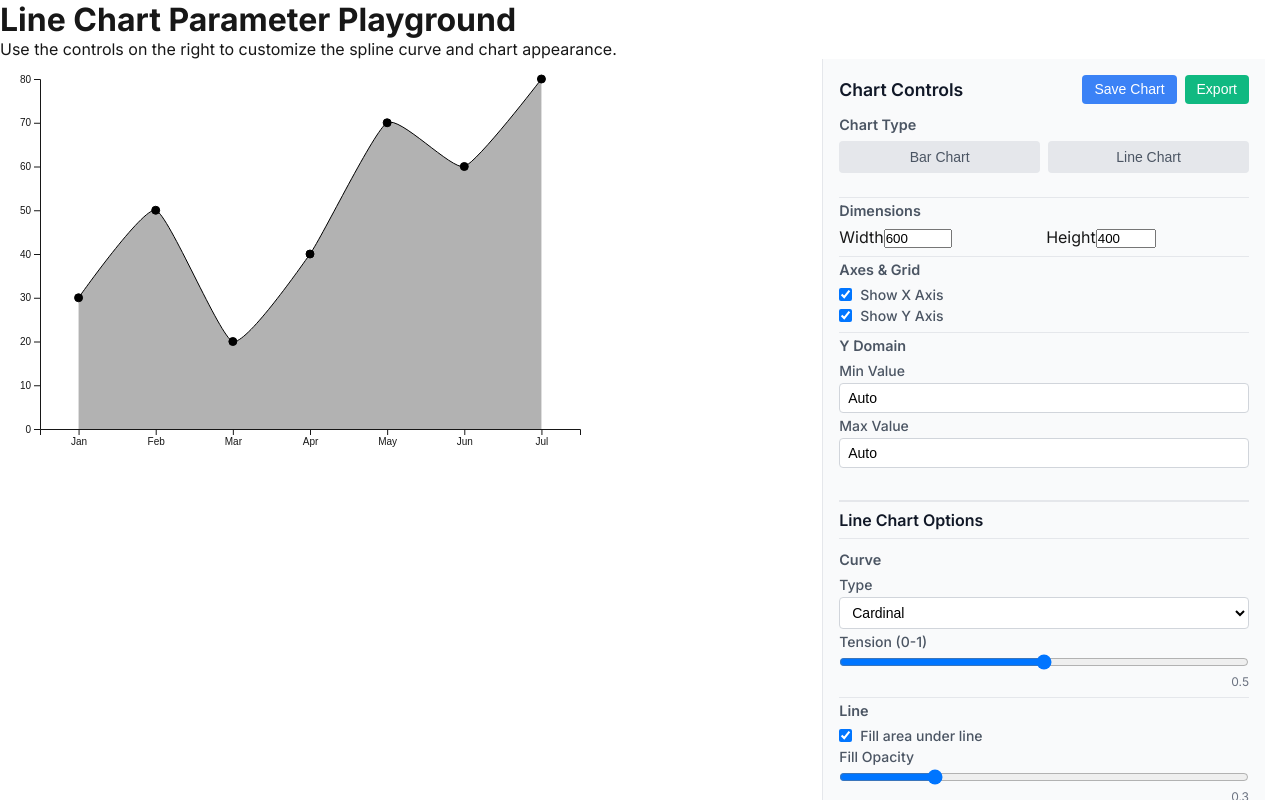
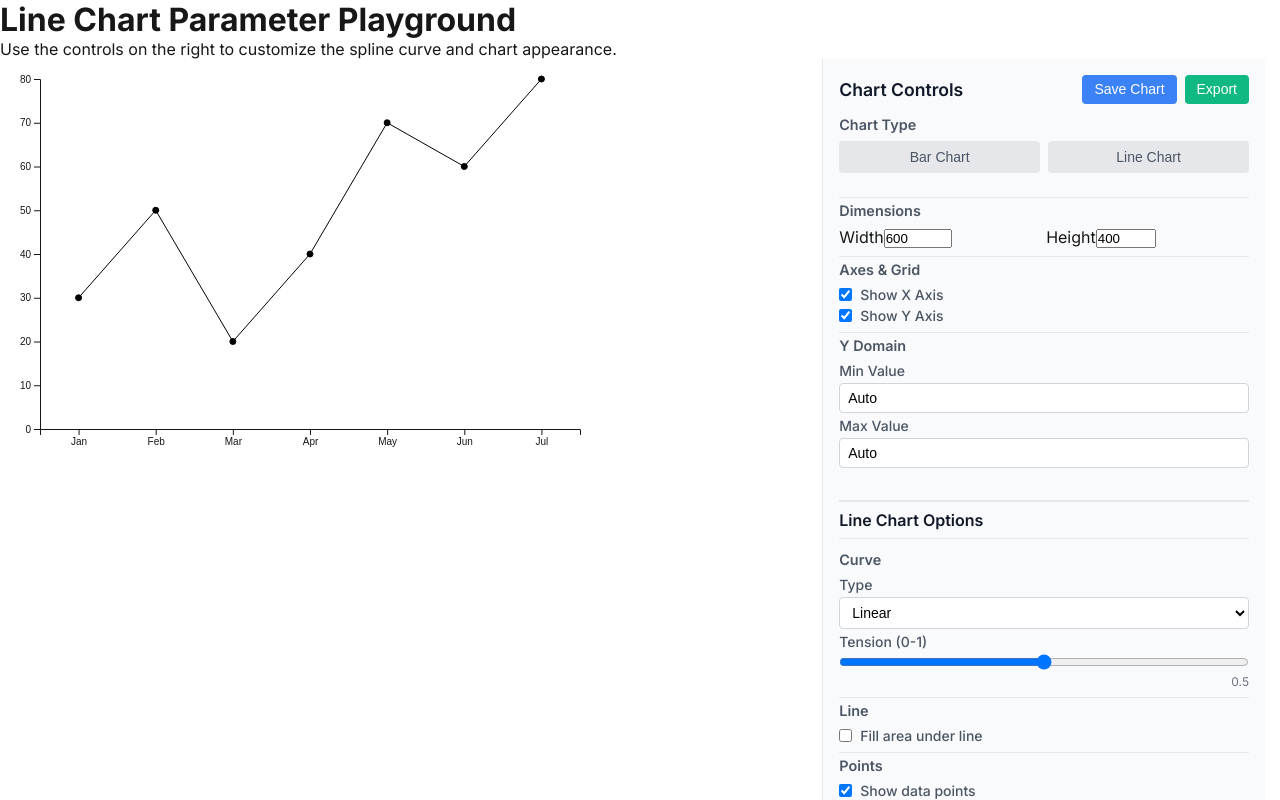
Before and after one commit to KimSeonGyeom/Chart-Outliner, a Next.js app: page /line-chart-demo in a window 1280 px wide. Shown: the top 800 px of the page. Built offline with nearby package versions, Linux system fonts and the light colour scheme.

Commit message:
wireframe styling

```diff
--- a/components/charts/LineChart.tsx
+++ b/components/charts/LineChart.tsx
@@ -55,7 +55,7 @@ const LineChart: React.FC<LineChartProps> = ({
   marginLeft = 40,
   // template: Template,
   fill = false,
-  fillOpacity = 0.1,
+  fillOpacity = 0.0,
 
   // Curve parameters
   curveType = 'linear',
@@ -239,7 +239,8 @@ const LineChart: React.FC<LineChartProps> = ({
         .datum(data)
         .attr('fill', lineColor)
         .attr('fill-opacity', fillOpacity)
-        .attr('stroke', 'none')
+        .attr('stroke', lineColor)
+        .attr('stroke-width', 1)
         .attr('d', area);
     }
 
--- a/components/charts/LineChartControls.tsx
+++ b/components/charts/LineChartControls.tsx
@@ -82,12 +82,12 @@ function LineChartControls({
 
   // Line chart specific options
   const [lineOptions, setLineOptions] = useState<LineChartOptions>({
-    curveType: loadedConfig?.curveType || 'cardinal',
+    curveType: loadedConfig?.curveType || 'linear',
     curveTension: loadedConfig?.curveTension || 0.5,
-    fill: loadedConfig?.fill || true,
-    fillOpacity: loadedConfig?.fillOpacity || 0.3,
+    fill: loadedConfig?.fill || false,
+    fillOpacity: loadedConfig?.fillOpacity || 0.0,
     showPoints: loadedConfig?.showPoints || true,
-    pointRadius: loadedConfig?.pointRadius || 4
+    pointRadius: loadedConfig?.pointRadius || 3
   });
 
   // Axis appearance
@@ -102,10 +102,6 @@ function LineChartControls({
   const [showExportOptions, setShowExportOptions] = useState(false);
   const [exportFileName, setExportFileName] = useState('');
   const [exportFileType, setExportFileType] = useState<'png' | 'jpg' | 'svg'>('png');
-
-  // Export options
-  const [isExporting, setIsExporting] = useState(false);
-  const [fileName, setFileName] = useState(chartName || 'chart');
 
   // Handle dimension change
   const handleDimensionChange = (dimension: keyof ChartDimensions, value: number) => {
@@ -258,9 +254,7 @@ function LineChartControls({
 
       <LineFillSection
         fill={lineOptions.fill}
-        fillOpacity={lineOptions.fillOpacity}
         onFillChange={(fill) => handleLineOptionChange('fill', fill)}
-        onFillOpacityChange={(opacity) => handleLineOptionChange('fillOpacity', opacity)}
       />
 
       <PointsSection
--- a/components/controls/LineFillSection.tsx
+++ b/components/controls/LineFillSection.tsx
@@ -3,9 +3,7 @@ import { LineFillSectionProps } from './types';
 
 const LineFillSection: React.FC<LineFillSectionProps> = ({
   fill,
-  fillOpacity,
   onFillChange,
-  onFillOpacityChange
 }) => {
   return (
     <div className="section">
@@ -20,20 +18,6 @@ const LineFillSection: React.FC<LineFillSectionProps> = ({
           />
           <label htmlFor="fill-checkbox">Fill area under line</label>
         </div>
-        {fill && (
-          <div>
-            <label>Fill Opacity</label>
-            <input
-              type="range"
-              min="0.1"
-              max="1"
-              step="0.1"
-              value={fillOpacity}
-              onChange={(e) => onFillOpacityChange(parseFloat(e.target.value))}
-            />
-            <div className="range-value">{fillOpacity}</div>
-          </div>
-        )}
       </div>
     </div>
   );
--- a/components/controls/downloadUtils.ts
+++ b/components/controls/downloadUtils.ts
@@ -164,10 +164,20 @@ export const downloadChartAsSVG = async (
     // Apply white background and black outlines if needed
     if (asOutlines) {
       svgClone.setAttribute('style', 'background-color: white;');
-      const paths = svgClone.querySelectorAll('path, line, rect, circle');
+      const paths = svgClone.querySelectorAll('path, line, rect, circle, polygon');
       paths.forEach(path => {
-        path.setAttribute('stroke', 'black');
-        path.setAttribute('fill', 'none');
+        // Preserve existing stroke if it has one, otherwise use black
+        if (!path.hasAttribute('stroke') || path.getAttribute('stroke') === 'none') {
+          path.setAttribute('stroke', 'black');
+        }
+        path.setAttribute('stroke-width', path.hasAttribute('stroke-width') ? path.getAttribute('stroke-width')! : '1');
+
+        // For fill, keep existing fill with proper opacity if it's not 'none'
+        if (path.hasAttribute('fill') && path.getAttribute('fill') !== 'none') {
+          path.setAttribute('fill-opacity', path.hasAttribute('fill-opacity') ? path.getAttribute('fill-opacity')! : '0.1');
+        } else {
+          path.setAttribute('fill', 'none');
+        }
       });
     }
 
--- a/components/controls/types.ts
+++ b/components/controls/types.ts
@@ -94,9 +94,7 @@ export interface LineAppearanceSectionProps {
 // Props for line fill section
 export interface LineFillSectionProps {
   fill: boolean;
-  fillOpacity: number;
   onFillChange: (fill: boolean) => void;
-  onFillOpacityChange: (opacity: number) => void;
 }
 
 // Props for point options section
```
